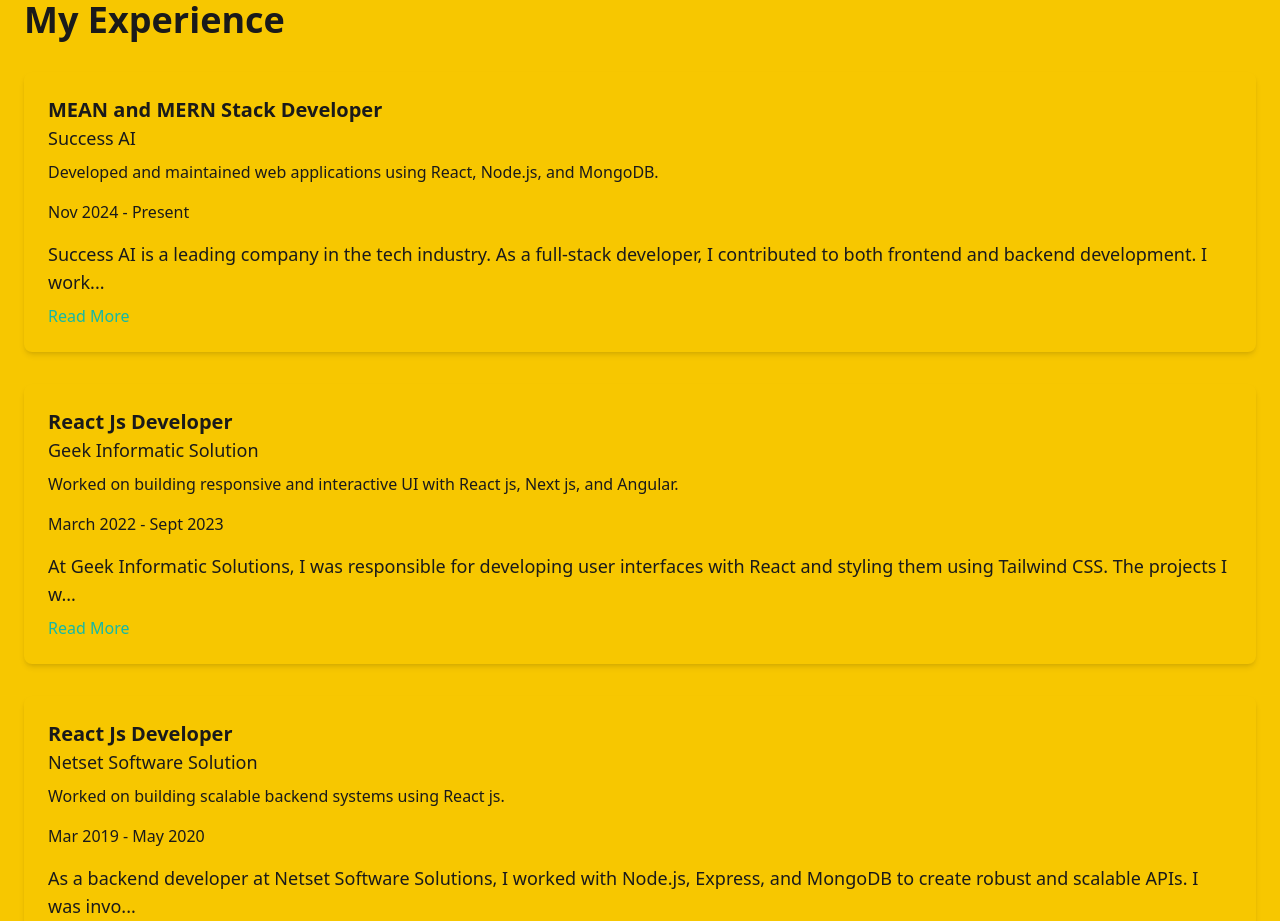
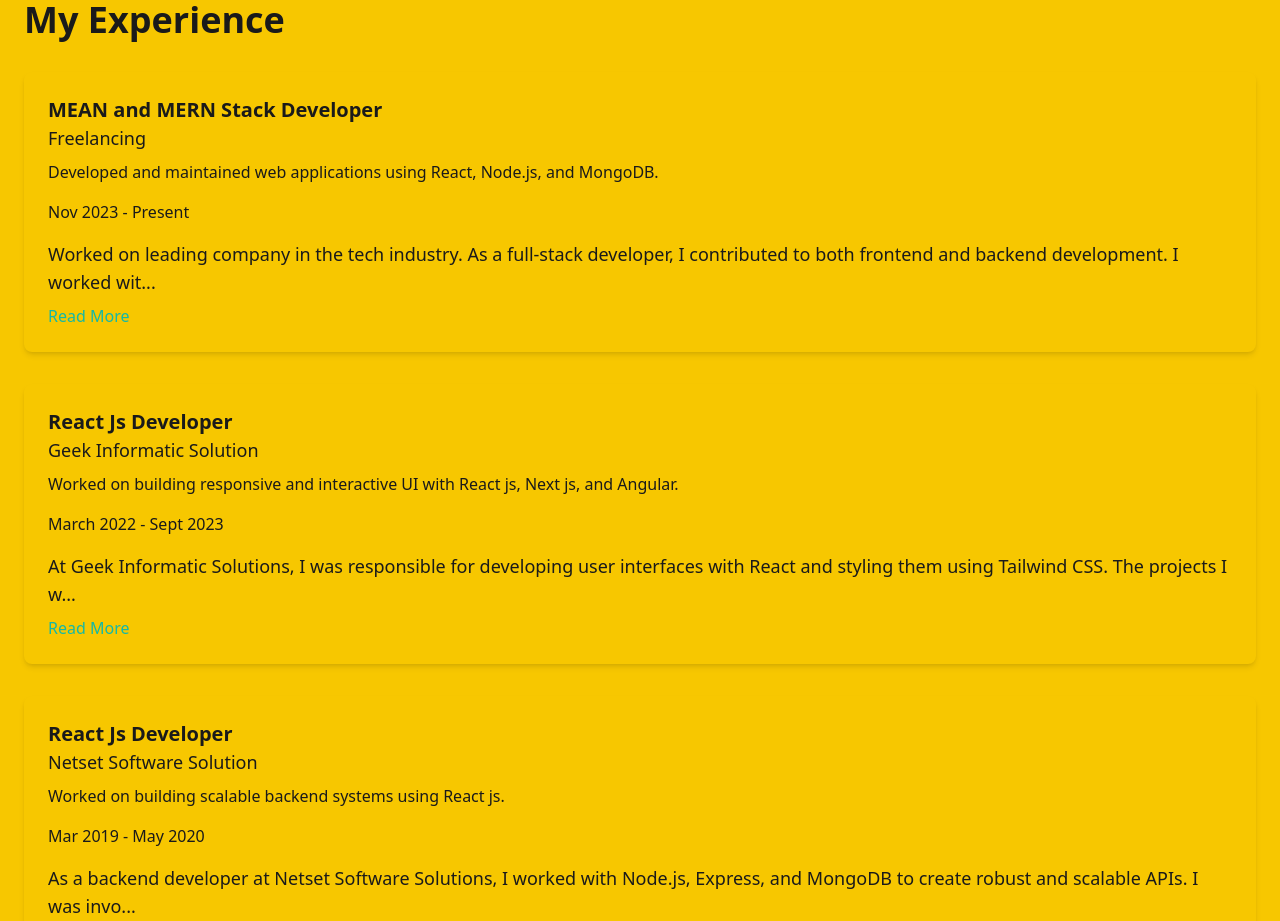
Before and after one commit to sagarkumargit/sagar.github.io, a Next.js app: page /home in a window 1280 px wide. Shown: the part 920-1841 px from the top of the page. Built offline with nearby package versions, Linux system fonts and the light colour scheme.

Commit message:
Update experience.tsx

```diff
--- a/src/Components/Experience/experience.tsx
+++ b/src/Components/Experience/experience.tsx
@@ -12,11 +12,11 @@
 const experienceData: Experience[] = [
   {
     title: "MEAN and MERN Stack Developer",
-    company: "Success AI",
+    company: "Freelancing",
     role: "Developed and maintained web applications using React, Node.js, and MongoDB.",
-    duration: "Nov 2024 - Present",
+    duration: "Nov 2023 - Present",
     description:
-      `Success AI is a leading company in the tech industry. As a full-stack developer,
+      `Worked on leading company in the tech industry. As a full-stack developer,
       I contributed to both frontend and backend development. I worked with React for the frontend and Node.js for the backend,
       integrating various APIs and databases. My work involved improving application performance,
       implementing new features, and ensuring scalability for future growth.`,
```
